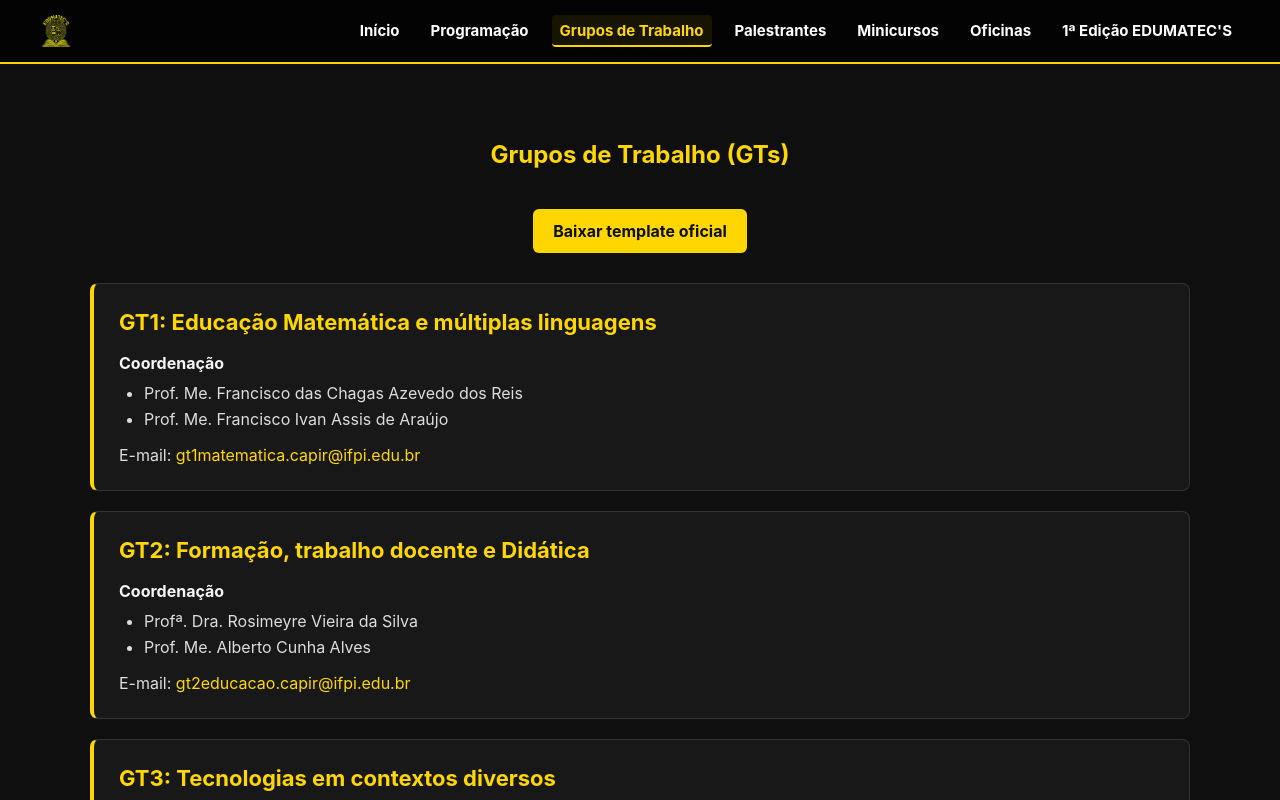
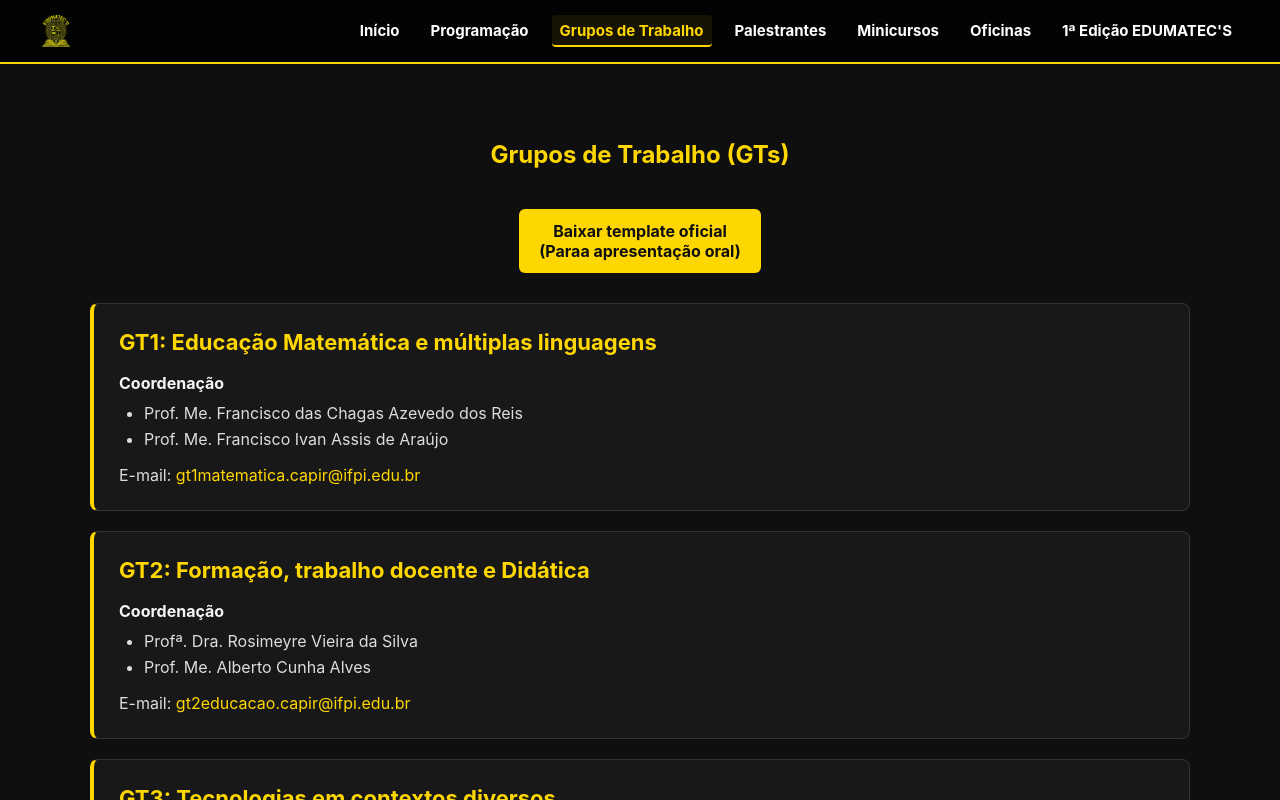
Before and after one commit to edumatecs/edumatecsifpicapir2026, a React (Vite) app: page /edumatecsifpicapir2026/grupos-trabalho in a window 1280 px wide. Shown: the top 800 px of the page. Built offline with nearby package versions, Linux system fonts and the light colour scheme.

Commit message:
fix: texto no botao de baixar o template oficial

```diff
--- a/src/pages/GruposTrabalho/GruposTrabalho.css
+++ b/src/pages/GruposTrabalho/GruposTrabalho.css
@@ -59,10 +59,15 @@ article a:hover {
 }
 
 .template-download {
-    display: block;
+    display: flex;
+    justify-content: center;
+    align-items: center;
+    text-align: center;
+
     width: fit-content;
     margin: 0 auto 30px;
     padding: 12px 20px;
+
     background: #ffd700;
     color: #0f0f0f;
     border-radius: 6px;
--- a/src/pages/GruposTrabalho/GruposTrabalho.tsx
+++ b/src/pages/GruposTrabalho/GruposTrabalho.tsx
@@ -12,7 +12,8 @@ function GruposTrabalho() {
                     href="/edumatecsifpicapir2026/template-comunicacao-oral-2026.pptx"
                     download
                 >
-                    Baixar template oficial
+                    Baixar template oficial<br />
+                    (Paraa apresentação oral)
                 </a>
 
                 {workGroups.map((group) => (
```
